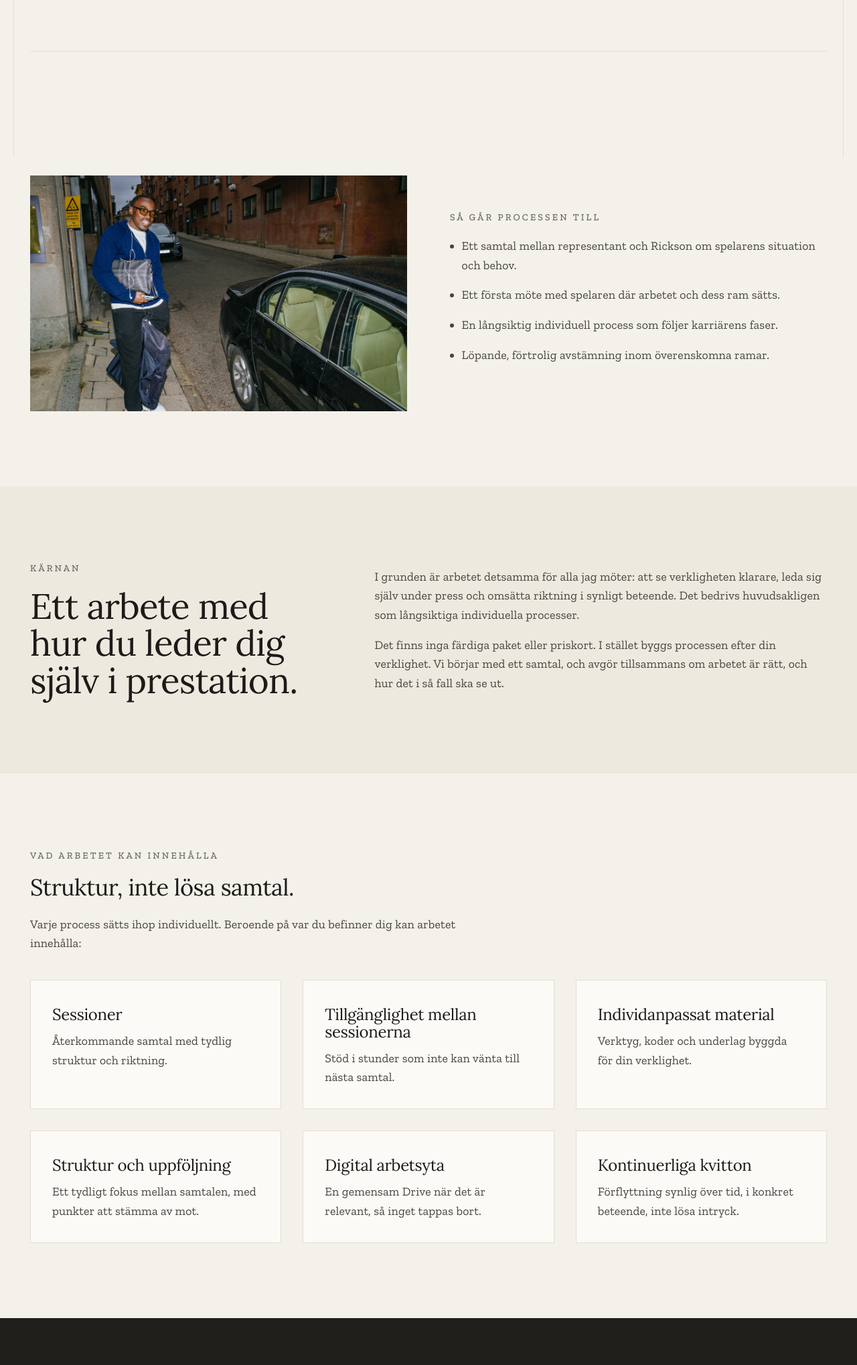
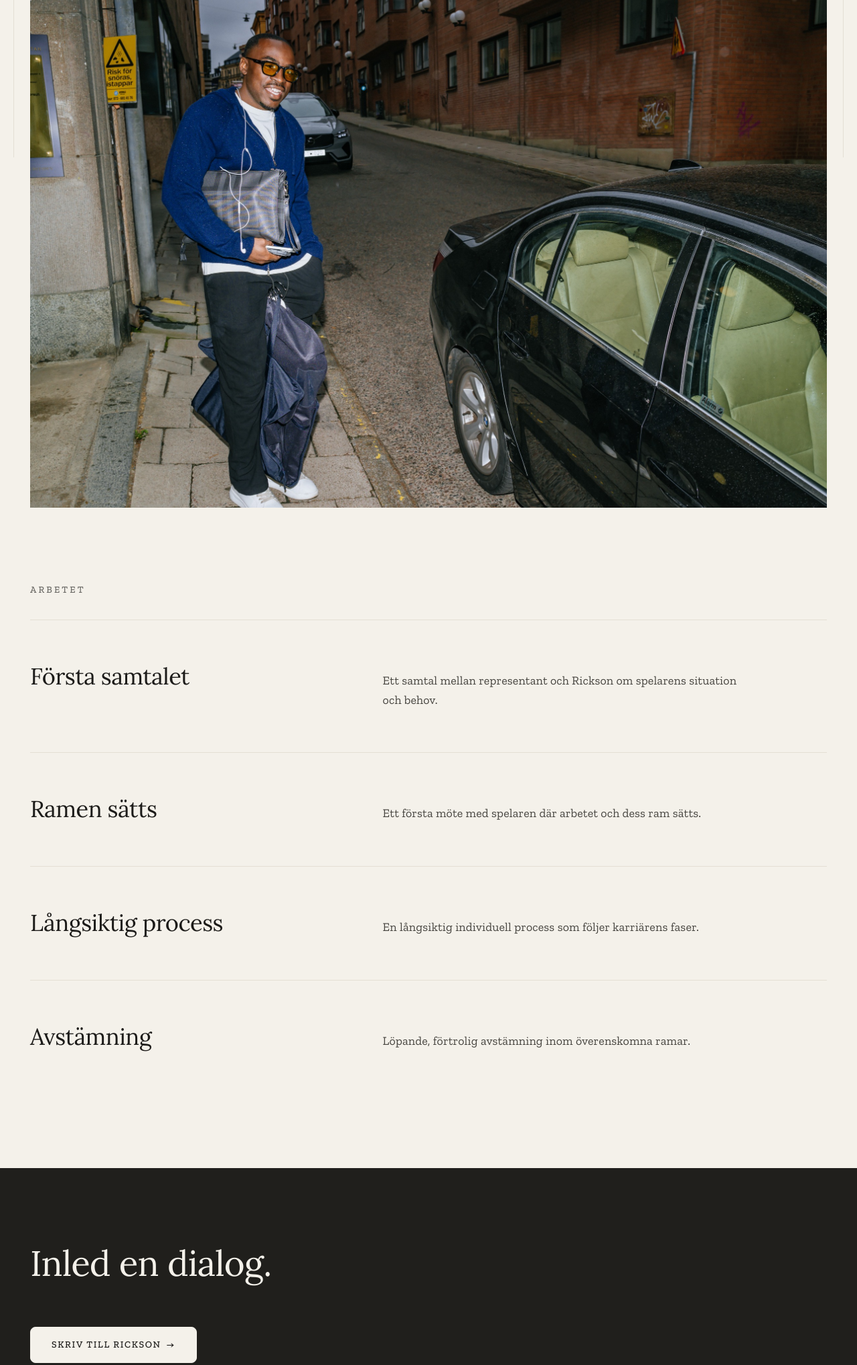
Before and after one commit to Alexandersalzer/differenceconsulting-new, a website: page tjanster-representant.html in a window 1280 px wide. Shown: the part 565-2603 px from the top of the page at 67% size. Drawn offline with nearby package versions, Linux system fonts and the light colour scheme.

Commit message:
Klubb och Representant: samma mall som Individuell process
Båda sidorna byggs om till samma struktur: rubrik + ingress -> stor bild ->
ARBETET -> Inled en dialog.

- Borttaget på båda: "Ingång 02"/"Ingång 03", hr-regeln, "Så går processen
  till" som punktlista, hela Kärnan-sektionen, "Vad arbetet kan innehålla"
  och de sex korten.
- ARBETET byggd av sidans egna processteg i stället för ny copy: Klubb får
  Avgränsning / Startprofil / Individuella processer / Uppföljning,
  Representant får Första samtalet / Ramen sätts / Långsiktig process /
  Avstämning. Fyra rader vardera; Individuell process har fem.
- Varje sida behåller sin egen bild och sin egen ingress.
- Avslutet vänsterställt med "Inled en dialog." + Skriv till Rickson.

Verifierat vid 1440px och 390px: identisk sektionsordning, gap intro->bild
32/26px, ARBETET->rad1 33px, en vänsterlinje (125px/25px), inga cards,
skuggor eller radier utom .btn. Struktur validerad.

Individuell process orörd.

Co-Authored-By: Claude Opus 5 <noreply@anthropic.com>

```diff
--- a/css/main.css
+++ b/css/main.css
@@ -681,8 +681,6 @@ main > .hero { position: relative; z-index: 1; }
 }
 @media (prefers-reduced-motion: reduce) {
   .home-feature__media img, .home-feature__portrait img { transition: none; }
-  .home-feature--image:hover .home-feature__media img,
-
 }
 
 /* ---- Tjänster: the three paths -------------------------------------------
--- a/tjanster-representant.html
+++ b/tjanster-representant.html
@@ -50,70 +50,54 @@
   <main>
     <section class="pagehero">
       <div class="container">
-        <p class="eyebrow reveal"><a class="link" href="tjanster.html">Tjänster</a> · Ingång 03</p>
-        <h1 class="pagehero__title reveal" style="margin-top:1rem;">Representant / agentur.</h1>
+        <p class="eyebrow reveal"><a class="link" href="tjanster.html">Tjänster</a></p>
+        <h1 class="pagehero__title reveal" style="margin-top:var(--stack-1);">Representant / agentur.</h1>
         <p class="lead pagehero__lead reveal">En agent eller representant kan initiera arbetet för en spelare eller annan individ som behöver en egen process parallellt med det övriga stödet runt personen.</p>
       </div>
     </section>
 
-    <section class="section--tight">
-      <div class="container"><hr class="rule" /></div>
-    </section>
-
-    <section class="section">
-      <div class="container grid grid--media reveal">
-        <div class="grid__media media media--wide">
+    <!-- The image follows straight after the lead — no rule, no empty band
+         between them, so the picture reads as part of the opening. -->
+    <section class="pagefigure reveal">
+      <div class="container">
+        <div class="media media--wide">
           <img fetchpriority="high" decoding="async" width="2400" height="1821" src="assets/joakimhallfoto_260822_260.jpg" alt="Rickson på väg mellan möten" />
-        </div>
-        <div>
-          <p class="eyebrow">Så går processen till</p>
-          <ul class="stack-sm" style="margin-top:1rem; padding-left:1.1rem; color:var(--ink-2);">
-              <li>Ett samtal mellan representant och Rickson om spelarens situation och behov.</li>
-              <li>Ett första möte med spelaren där arbetet och dess ram sätts.</li>
-              <li>En långsiktig individuell process som följer karriärens faser.</li>
-              <li>Löpande, förtrolig avstämning inom överenskomna ramar.</li>
-          </ul>
-        </div>
-      </div>
-    </section>
-
-    <section class="section section--alt">
-      <div class="container grid grid--2-40 align-center">
-        <div class="reveal">
-          <p class="eyebrow">Kärnan</p>
-          <h2 class="h2" style="margin-top:1rem;">Ett arbete med hur du leder dig själv i prestation.</h2>
-        </div>
-        <div class="reveal body stack-sm">
-          <p>I grunden är arbetet detsamma för alla jag möter: att se verkligheten klarare, leda sig själv under press och omsätta riktning i synligt beteende. Det bedrivs huvudsakligen som långsiktiga individuella processer.</p>
-          <p>Det finns inga färdiga paket eller priskort. I stället byggs processen efter din verklighet. Vi börjar med ett samtal, och avgör tillsammans om arbetet är rätt, och hur det i så fall ska se ut.</p>
         </div>
       </div>
     </section>
 
     <section class="section">
-      <div class="container">
-        <div class="reveal" style="margin-bottom:2.5rem;">
-          <p class="eyebrow">Vad arbetet kan innehålla</p>
-          <h2 class="h3" style="margin-top:1rem; max-width:22ch;">Struktur, inte lösa samtal.</h2>
-          <p class="body" style="margin-top:1.5rem;">Varje process sätts ihop individuellt. Beroende på var du befinner dig kan arbetet innehålla:</p>
-        </div>
-        <div class="grid grid--cards cols-3 reveal">
-          <div class="card"><h3 class="card__title">Sessioner</h3><p class="card__body">Återkommande samtal med tydlig struktur och riktning.</p></div>
-          <div class="card"><h3 class="card__title">Tillgänglighet mellan sessionerna</h3><p class="card__body">Stöd i stunder som inte kan vänta till nästa samtal.</p></div>
-          <div class="card"><h3 class="card__title">Individanpassat material</h3><p class="card__body">Verktyg, koder och underlag byggda för din verklighet.</p></div>
-          <div class="card"><h3 class="card__title">Struktur och uppföljning</h3><p class="card__body">Ett tydligt fokus mellan samtalen, med punkter att stämma av mot.</p></div>
-          <div class="card"><h3 class="card__title">Digital arbetsyta</h3><p class="card__body">En gemensam Drive när det är relevant, så inget tappas bort.</p></div>
-          <div class="card"><h3 class="card__title">Kontinuerliga kvitton</h3><p class="card__body">Förflyttning synlig över tid, i konkret beteende, inte lösa intryck.</p></div>
+      <div class="container reveal">
+        <p class="eyebrow">Arbetet</p>
+        <div class="arbete arbete--rows" style="margin-top:var(--stack-2);">
+          <div class="arbete__item">
+            <h3 class="arbete__title">Första samtalet</h3>
+            <p class="arbete__body">Ett samtal mellan representant och Rickson om spelarens situation och behov.</p>
+          </div>
+          <div class="arbete__item">
+            <h3 class="arbete__title">Ramen sätts</h3>
+            <p class="arbete__body">Ett första möte med spelaren där arbetet och dess ram sätts.</p>
+          </div>
+          <div class="arbete__item">
+            <h3 class="arbete__title">Långsiktig process</h3>
+            <p class="arbete__body">En långsiktig individuell process som följer karriärens faser.</p>
+          </div>
+          <div class="arbete__item">
+            <h3 class="arbete__title">Avstämning</h3>
+            <p class="arbete__body">Löpande, förtrolig avstämning inom överenskomna ramar.</p>
+          </div>
         </div>
       </div>
     </section>
 
-    <!-- CTA -->
-    <section class="section section--dark">
-      <div class="container center">
-        <div class="reveal limit mx-auto">
-          <p class="statement mx-auto" style="text-align:center;">Är det här rätt ingång för dig? Börja med ett samtal.</p>
-          <div style="margin-top:2.5rem;"><a class="btn" href="kontakt.html">Kontakt <span class="arrow">→</span></a></div>
+    <!-- CTA — left-aligned so the close sits on the same line as everything
+         above it: label, headline, intro, image and ARBETET all share one
+         left edge down the page. -->
+    <section class="section section--dark pageclose">
+      <div class="container">
+        <div class="reveal">
+          <p class="statement">Inled en dialog.</p>
+          <div style="margin-top:var(--stack-3);"><a class="btn" href="kontakt.html">Skriv till Rickson <span class="arrow">→</span></a></div>
         </div>
       </div>
     </section>
```
Also changed, not shown: tjanster-individ.html (+1 -1 lines), tjanster-klubb.html (+34 -50 lines).
